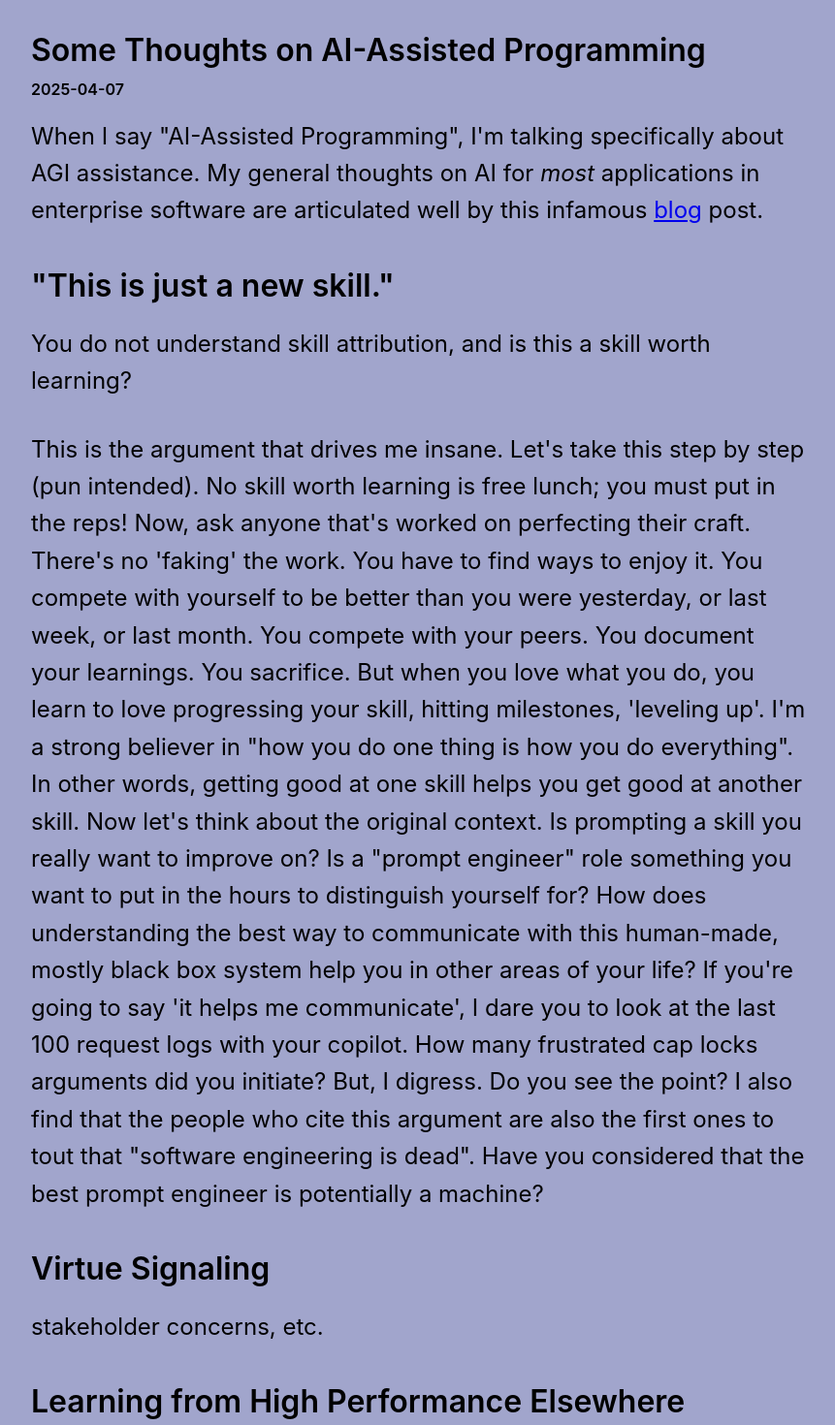
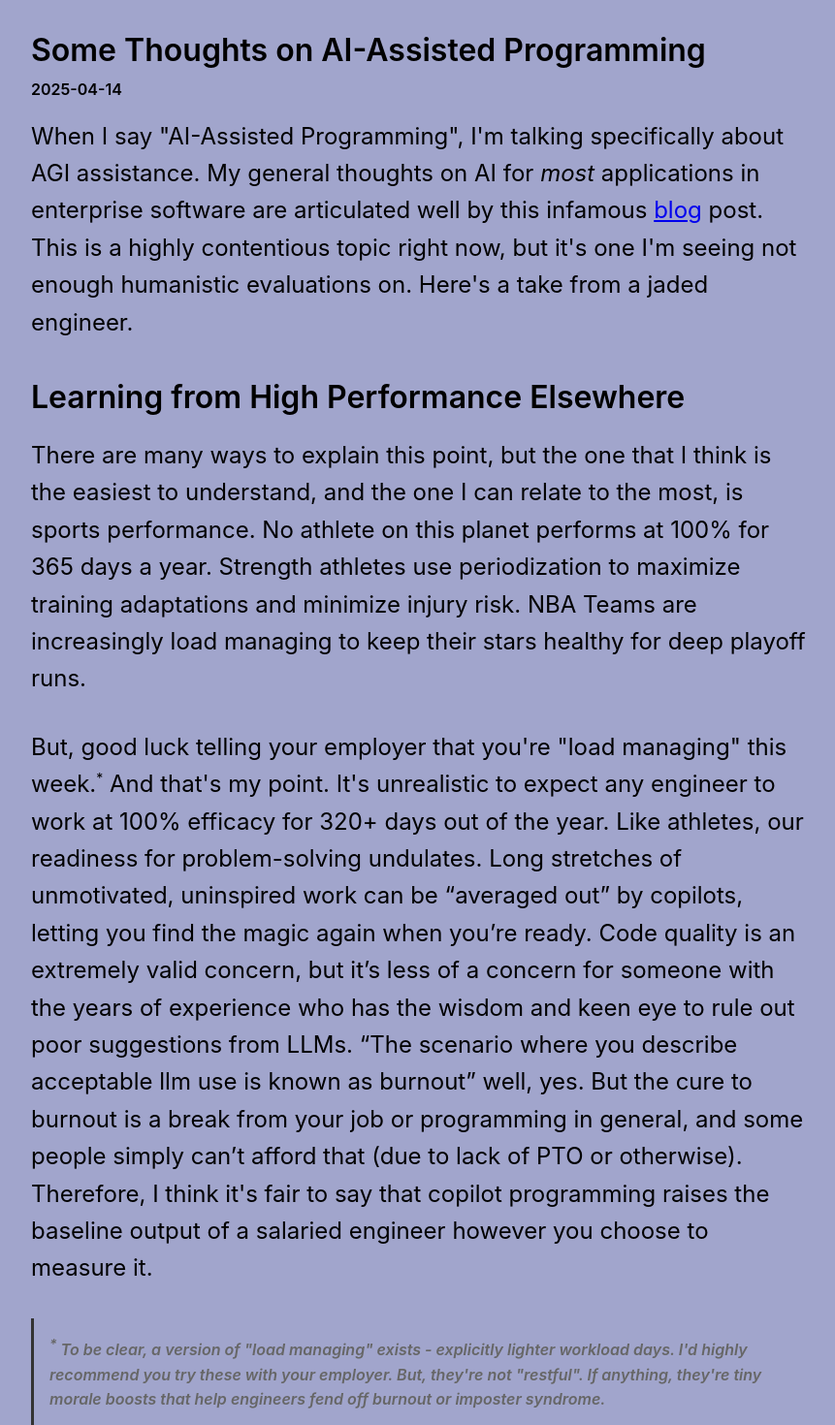
Before and after one commit to MaanasSathaye/msathaye.com, a React (Vite) app in the folder msathaye-console/: page /posts/ai-assisted-coding in a window 1280 px wide. Shown: the part 120-1590 px from the top of the page at 97% size, without its empty margins (208-1069 px from the left). Built offline with nearby package versions, Linux system fonts and the light colour scheme.

Commit message:
AI Assisted Coding post

```diff
--- a/msathaye-console/src/content/AI-Assisted-Coding.tsx
+++ b/msathaye-console/src/content/AI-Assisted-Coding.tsx
@@ -12,31 +12,9 @@ const AAC = () => {
         >
           blog
         </a>{' '}
-        post.
+        post. This is a highly contentious topic right now, but it's one I'm seeing not enough
+        humanistic evaluations on. Here's a take from a jaded engineer.
       </h3>
-      <h2></h2>
-      <h2>"This is just a new skill."</h2>
-      <h3> You do not understand skill attribution, and is this a skill worth learning?</h3>
-      <h3>
-        This is the argument that drives me insane. Let's take this step by step (pun intended). No
-        skill worth learning is free lunch; you must put in the reps! Now, ask anyone that's worked
-        on perfecting their craft. There's no 'faking' the work. You have to find ways to enjoy it.
-        You compete with yourself to be better than you were yesterday, or last week, or last month.
-        You compete with your peers. You document your learnings. You sacrifice. But when you love
-        what you do, you learn to love progressing your skill, hitting milestones, 'leveling up'.
-        I'm a strong believer in "how you do one thing is how you do everything". In other words,
-        getting good at one skill helps you get good at another skill. Now let's think about the
-        original context. Is prompting a skill you really want to improve on? Is a "prompt engineer"
-        role something you want to put in the hours to distinguish yourself for? How does
-        understanding the best way to communicate with this human-made, mostly black box system help
-        you in other areas of your life? If you're going to say 'it helps me communicate', I dare
-        you to look at the last 100 request logs with your copilot. How many frustrated cap locks
-        arguments did you initiate? But, I digress. Do you see the point? I also find that the
-        people who cite this argument are also the first ones to tout that "software engineering is
-        dead". Have you considered that the best prompt engineer is potentially a machine?
-      </h3>
-      <h2>Virtue Signaling</h2>
-      <h3>stakeholder concerns, etc.</h3>
       <h2>Learning from High Performance Elsewhere</h2>
       <h3>
         There are many ways to explain this point, but the one that I think is the easiest to
@@ -45,7 +23,6 @@ const AAC = () => {
         training adaptations and minimize injury risk. NBA Teams are increasingly load managing to
         keep their stars healthy for deep playoff runs.
       </h3>
-      <br></br>
       <h3>
         But, good luck telling your employer that you're "load managing" this week.<sup>*</sup> And
         that's my point. It's unrealistic to expect any engineer to work at 100% efficacy for 320+
@@ -57,14 +34,14 @@ const AAC = () => {
         is known as burnout” well, yes. But the cure to burnout is a break from your job or
         programming in general, and some people simply can’t afford that (due to lack of PTO or
         otherwise). Therefore, I think it's fair to say that copilot programming raises the baseline
-        output of a salaried engineer however you choose to mesaure it.
+        output of a salaried engineer however you choose to measure it.
       </h3>
       <p className='disclaimer'>
         <em>
           <sup>*</sup> To be clear, a version of "load managing" exists - explicitly lighter
-          workload days. I've used these before, and they're helpful. But, they're not "restful". If
-          anything, they're tiny morale boosts that help engineers fend off burnout or imposter
-          syndrome.
+          workload days. I'd highly recommend you try these with your employer. But, they're not
+          "restful". If anything, they're tiny morale boosts that help engineers fend off burnout or
+          imposter syndrome.
         </em>
       </p>
       <h2>Forgive Me, Guido, For I Have Sinned</h2>
@@ -94,6 +71,47 @@ const AAC = () => {
           Python expertise.
         </em>
       </p>
+      <h2></h2>
+      <h2>"Copilot Pair Programming is just a new skill."</h2>
+      <h3>
+        This is the argument that drives me insane. Let's take this step by step (pun intended). No
+        skill worth learning is free lunch; you must put in the reps! Now, ask anyone that's worked
+        on perfecting their craft. There's no 'faking' the work. You have to find ways to enjoy it.
+        You compete with yourself to be better than you were yesterday, or last week, or last month.
+        You compete with your peers. You document your learnings. You sacrifice. But when you love
+        what you do, you learn to love progressing your skill, hitting milestones, 'leveling up'.
+        I'm a strong believer in "how you do one thing is how you do everything". In other words,
+        getting good at one skill helps you get good at another skill. Now let's think about the
+        original context. Is prompting a skill you really want to improve on? Is a "prompt engineer"
+        role something you want to put in the hours to distinguish yourself for? How does
+        understanding the best way to communicate with this human-made, mostly black box system help
+        you in other areas of your life? If you're going to say 'it helps me communicate', I dare
+        you to look at the last 100 request logs with your copilot. How many frustrated cap locks
+        arguments did you initiate? But, I digress. Do you see the point? I also find that the
+        people who cite this argument are also the first ones to tout that "software engineering is
+        dead". Have you considered that the best prompt engineer is potentially a machine?
+      </h3>
+      <h2>Virtue Signaling</h2>
+      <h3>
+        Otherwise known as "all PR is good PR". This is a point Twitter-heads have pointed out
+        already, but if a CEO is posting about how "AGI [will replace all swes, increases
+        productivity by 1000x, magic-8-ball-ai-bullishness-of-choice] please acknowledge the vested
+        interest and also check the job boards of said CEO's company. Please note this is distinctly
+        different than saying 'I'm betting against this person', because that's also simply not
+        true. Many of the established companies adding/pivoting-to AGI will find ways to survive
+        long after all degrees of AI adoption, including replacing junior engineers. The workforce
+        will continue to have to upskill, just like generations prior.
+      </h3>
+      <h2>Conclusion</h2>
+      <h3>
+        AGI has lowered the threshold for efficiency. I don't think anybody's arguing with that.
+        But, it hasn't stunted human ingenuity or creativity. If you're salaried and your
+        organization supports AI assistance, you will be perceived (for better or worse) as a more
+        consistent and efficient engineer if you're using AGI. But that doesn't mean you're a
+        10x/100x/1000x engineer (and since you're losing the reps, you could actually be worse).
+        Stay in the programming gym as much as you can to continue to upskill yourself. It's never
+        been more important than now.
+      </h3>
     </div>
   )
 }
--- a/msathaye-console/src/pages/Posts.tsx
+++ b/msathaye-console/src/pages/Posts.tsx
@@ -47,8 +47,8 @@ export const POSTS: Post[] = [
   {
     id: 4,
     title: 'Some Thoughts on AI-Assisted Programming',
-    date: '2025-04-07',
-    topic: '',
+    date: '2025-04-14',
+    topic: 'engineering',
     slug: 'ai-assisted-coding',
     content: AAC()
   }
@@ -84,7 +84,7 @@ const Posts = () => {
           .map((post) => (
             <div key={post.id} className='post-line'>
               <span className='post-date'>{new Date(post.date).toISOString().split('T')[0]}</span>
-              <span className='separator'> - </span>
+              <span className='post-hyphen'>-</span>
               <a href={`/posts/${post.slug}`} className='post-title'>
                 {post.title}
               </a>
```
